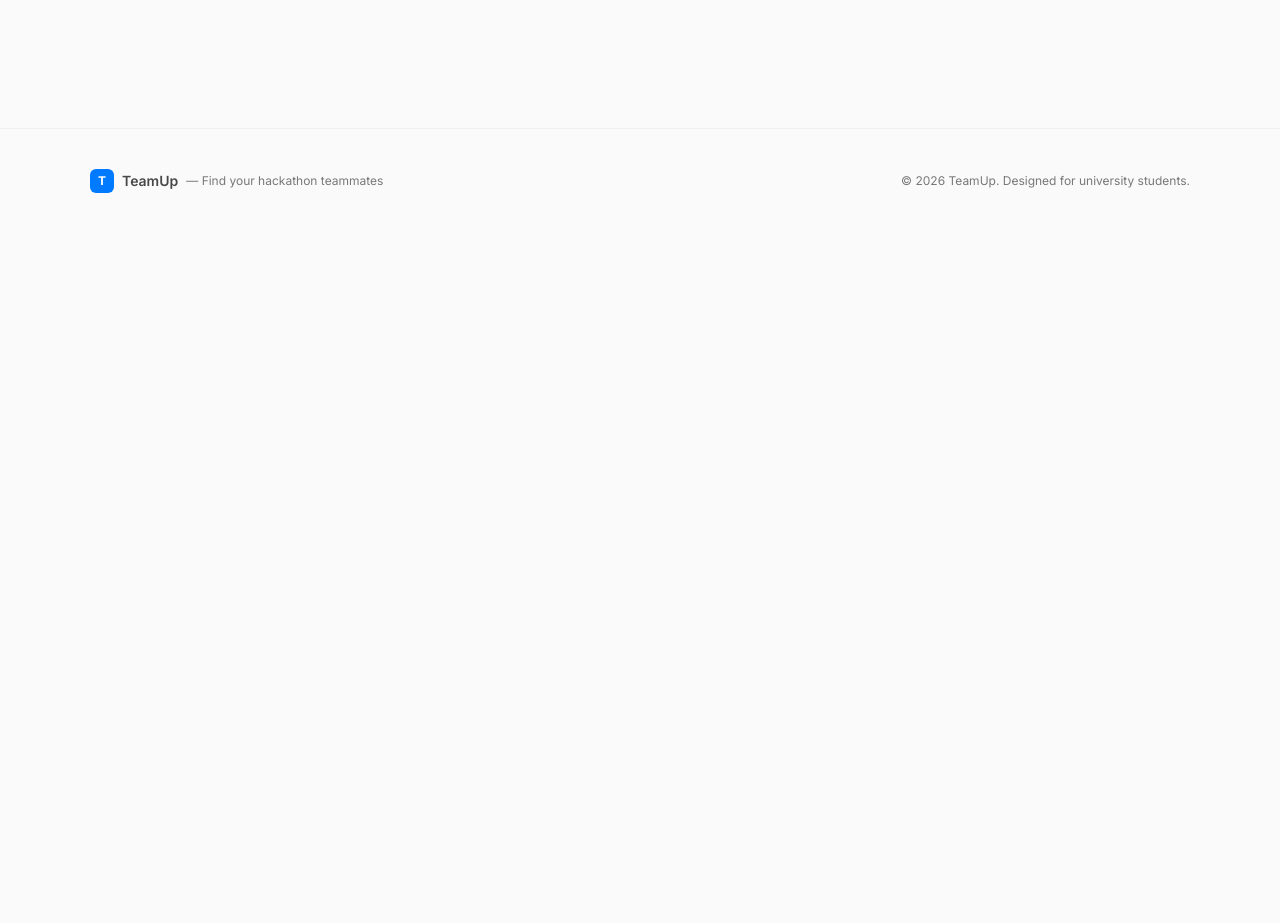
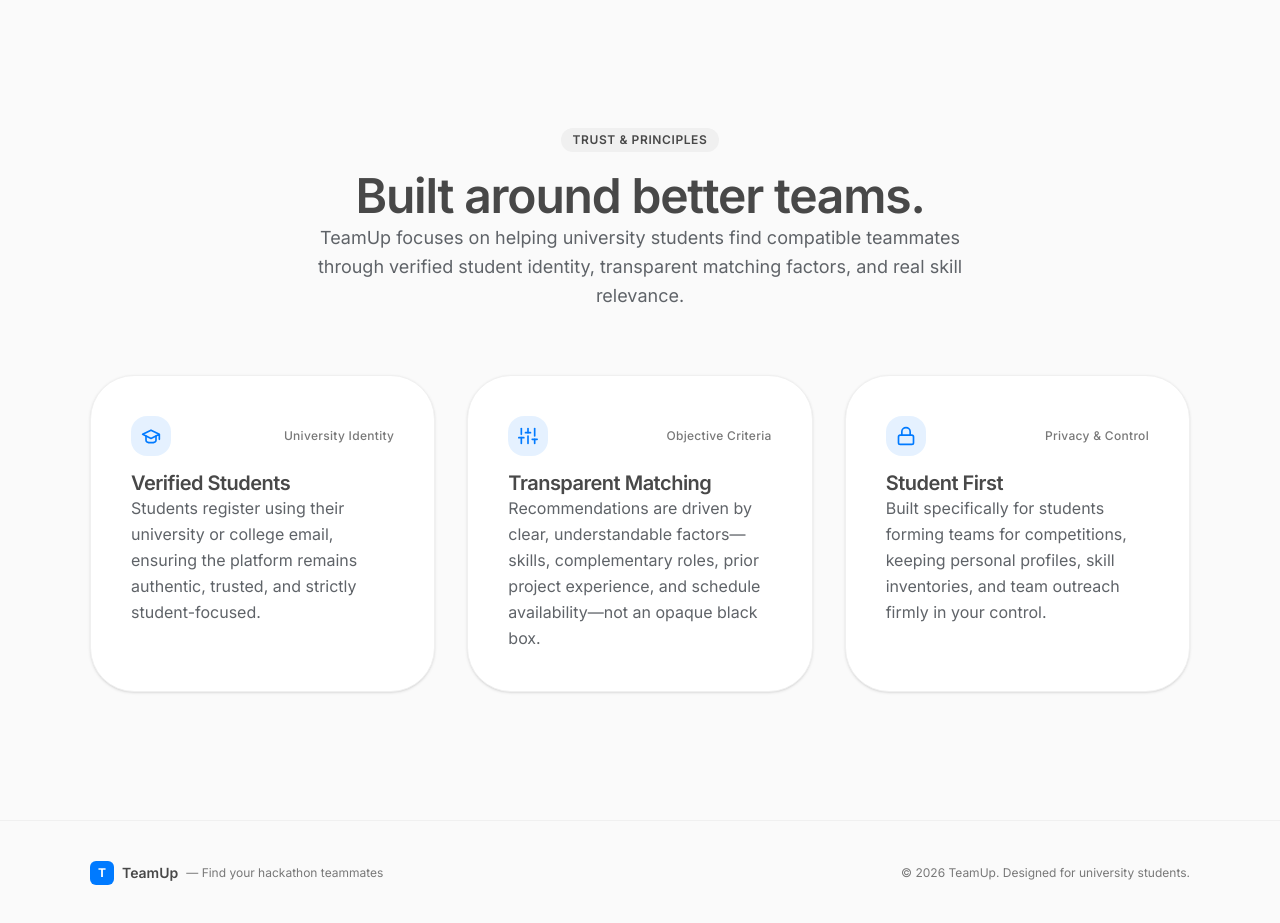
Before and after one commit to YASH5585/Teamup, a React (Vite) app in the folder frontend/: page / in a window 1280 px wide. Shown: the part 848-1771 px from the top of the page. Before the commit the page ends 1081 px from the top, so only its background shows below. Built offline with nearby package versions, Linux system fonts and the light colour scheme.

Commit message:
feat: add social proof section

```diff
--- /dev/null
+++ b/frontend/src/components/landing/TrustSection.tsx
@@ -0,0 +1,137 @@
+import { Container } from '../common/Container';
+import { Card } from '../common/Card';
+import { Badge } from '../common/Badge';
+
+export function TrustSection() {
+  const trustPrinciples = [
+    {
+      title: 'Verified Students',
+      tag: 'University Identity',
+      description:
+        'Students register using their university or college email, ensuring the platform remains authentic, trusted, and strictly student-focused.',
+      icon: (
+        <svg
+          className="h-5 w-5"
+          viewBox="0 0 24 24"
+          fill="none"
+          stroke="currentColor"
+          strokeWidth="2"
+          strokeLinecap="round"
+          strokeLinejoin="round"
+          aria-hidden="true"
+        >
+          <path d="M22 10v6M2 10l10-5 10 5-10 5z" />
+          <path d="M6 12v5c0 2 2 3 6 3s6-1 6-3v-5" />
+        </svg>
+      ),
+    },
+    {
+      title: 'Transparent Matching',
+      tag: 'Objective Criteria',
+      description:
+        'Recommendations are driven by clear, understandable factors—skills, complementary roles, prior project experience, and schedule availability—not an opaque black box.',
+      icon: (
+        <svg
+          className="h-5 w-5"
+          viewBox="0 0 24 24"
+          fill="none"
+          stroke="currentColor"
+          strokeWidth="2"
+          strokeLinecap="round"
+          strokeLinejoin="round"
+          aria-hidden="true"
+        >
+          <line x1="4" y1="21" x2="4" y2="14" />
+          <line x1="4" y1="10" x2="4" y2="3" />
+          <line x1="12" y1="21" x2="12" y2="12" />
+          <line x1="12" y1="8" x2="12" y2="3" />
+          <line x1="20" y1="21" x2="20" y2="16" />
+          <line x1="20" y1="12" x2="20" y2="3" />
+          <line x1="1" y1="14" x2="7" y2="14" />
+          <line x1="9" y1="8" x2="15" y2="8" />
+          <line x1="17" y1="16" x2="23" y2="16" />
+        </svg>
+      ),
+    },
+    {
+      title: 'Student First',
+      tag: 'Privacy & Control',
+      description:
+        'Built specifically for students forming teams for competitions, keeping personal profiles, skill inventories, and team outreach firmly in your control.',
+      icon: (
+        <svg
+          className="h-5 w-5"
+          viewBox="0 0 24 24"
+          fill="none"
+          stroke="currentColor"
+          strokeWidth="2"
+          strokeLinecap="round"
+          strokeLinejoin="round"
+          aria-hidden="true"
+        >
+          <rect x="3" y="11" width="18" height="11" rx="2" ry="2" />
+          <path d="M7 11V7a5 5 0 0 1 10 0v4" />
+        </svg>
+      ),
+    },
+  ];
+
+  return (
+    <section
+      aria-labelledby="trust-heading"
+      className="w-full pb-16 sm:pb-24 lg:pb-32"
+    >
+      <Container size="default">
+        <div className="flex flex-col items-center text-center space-y-4 mb-12 sm:mb-16">
+          <Badge variant="neutral" className="text-xs font-semibold uppercase tracking-wider text-[#5f6368]">
+            Trust & Principles
+          </Badge>
+
+          <h2
+            id="trust-heading"
+            className="text-3xl sm:text-4xl md:text-5xl font-bold tracking-tight text-[#484848] leading-tight max-w-2xl"
+          >
+            Built around better teams.
+          </h2>
+
+          <p className="text-base sm:text-lg text-[#5f6368] max-w-2xl leading-relaxed">
+            TeamUp focuses on helping university students find compatible teammates
+            through verified student identity, transparent matching factors, and real skill relevance.
+          </p>
+        </div>
+
+        {/* 3 Trust Items */}
+        <div className="grid grid-cols-1 md:grid-cols-3 gap-6 lg:gap-8">
+          {trustPrinciples.map((item) => (
+            <Card
+              key={item.title}
+              variant="white"
+              radius="large"
+              className="flex flex-col justify-between space-y-6 hover:border-[#c0c0c0] transition-colors"
+            >
+              <div className="space-y-4">
+                <div className="flex items-center justify-between">
+                  <div className="h-10 w-10 rounded-2xl bg-[#007aff]/10 flex items-center justify-center text-[#007aff]">
+                    {item.icon}
+                  </div>
+                  <span className="text-xs font-medium text-[#787878] tracking-wide">
+                    {item.tag}
+                  </span>
+                </div>
+
+                <div className="space-y-2">
+                  <h3 className="text-lg sm:text-xl font-bold text-[#484848] tracking-tight">
+                    {item.title}
+                  </h3>
+                  <p className="text-sm sm:text-base text-[#5f6368] leading-relaxed font-normal">
+                    {item.description}
+                  </p>
+                </div>
+              </div>
+            </Card>
+          ))}
+        </div>
+      </Container>
+    </section>
+  );
+}
--- a/frontend/src/pages/public/HomePage.tsx
+++ b/frontend/src/pages/public/HomePage.tsx
@@ -1,5 +1,11 @@
 import { Hero } from '../../components/landing/Hero';
+import { TrustSection } from '../../components/landing/TrustSection';
 
 export function HomePage() {
-  return <Hero />;
+  return (
+    <>
+      <Hero />
+      <TrustSection />
+    </>
+  );
 }
```
